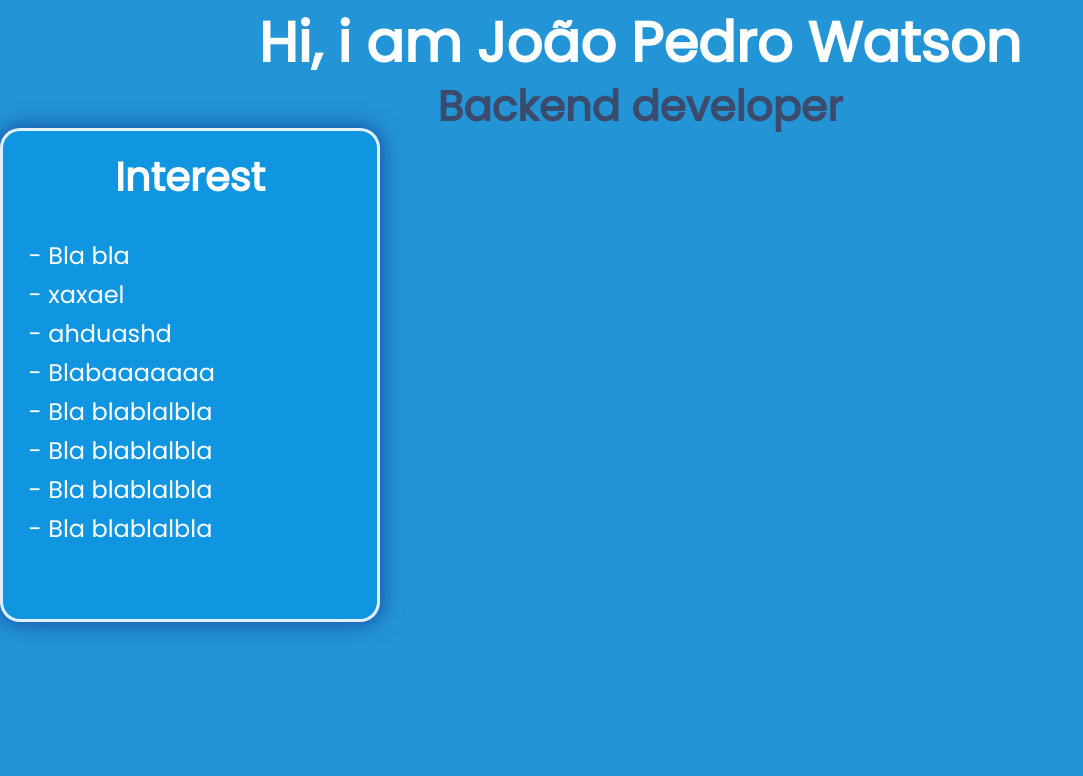
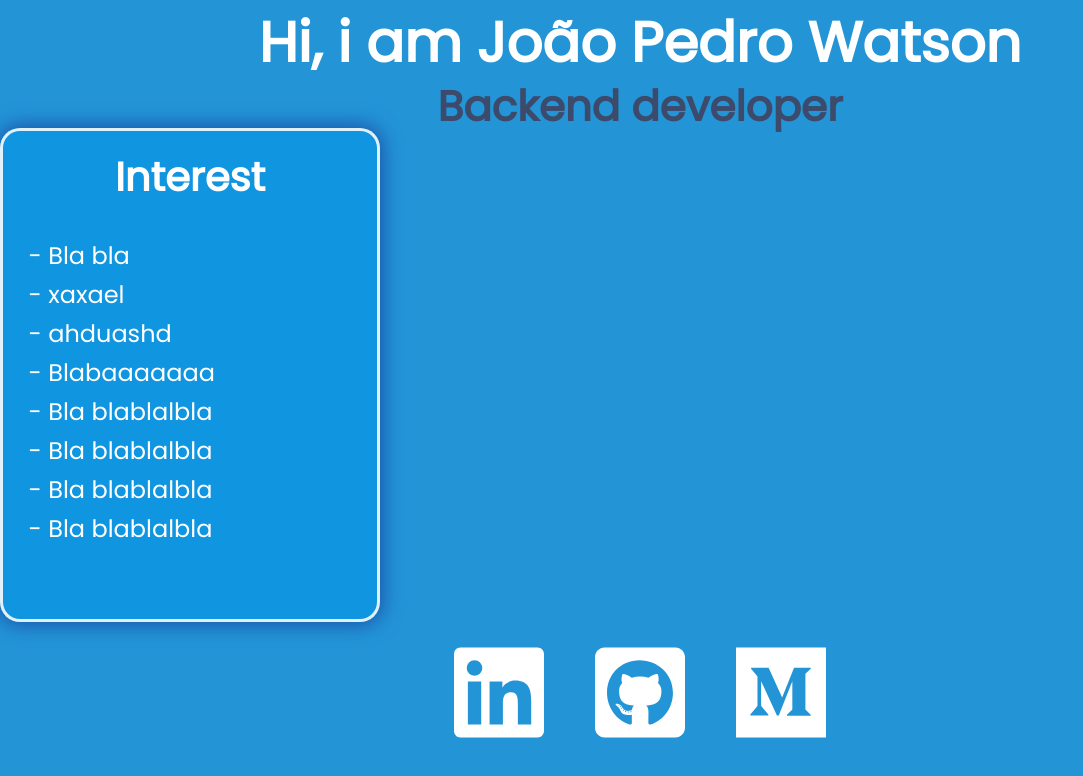
Before and after one commit to JoaoMWatson/portfolio, a React (Create React App) app: page / in a window 1280 px wide. Shown: the top 776 px of the page, without its empty margins (0-1083 px from the left). Built offline with nearby package versions, Linux system fonts and the light colour scheme.

Commit message:
footer base feito

```diff
--- a/src/App.js
+++ b/src/App.js
@@ -1,6 +1,7 @@
 import { Container } from './style.js'
 import Header from './components/Header'
 import Card from './components/Card'
+import Footer from './components/Footer'
 
 import './App.css'
 
@@ -9,6 +10,7 @@ function App() {
     <Container>
       <Header />
       <Card />
+      <Footer />
     </Container>
   );
 }
--- /dev/null
+++ b/src/assets/svg/index.js
@@ -0,0 +1,66 @@
+import React from "react";
+
+function Linkedin() {
+  return (
+    <svg
+      aria-hidden="true"
+      focusable="false"
+      data-prefix="fab"
+      data-icon="linkedin"
+      role="img"
+      xmlns="http://www.w3.org/2000/svg"
+      viewBox="0 0 448 512"
+      class="svg-inline--fa fa-linkedin fa-w-14 fa-9x"
+    >
+      <path
+        fill="currentColor"
+        d="M416 32H31.9C14.3 32 0 46.5 0 64.3v383.4C0 465.5 14.3 480 31.9 480H416c17.6 0 32-14.5 32-32.3V64.3c0-17.8-14.4-32.3-32-32.3zM135.4 416H69V202.2h66.5V416zm-33.2-243c-21.3 0-38.5-17.3-38.5-38.5S80.9 96 102.2 96c21.2 0 38.5 17.3 38.5 38.5 0 21.3-17.2 38.5-38.5 38.5zm282.1 243h-66.4V312c0-24.8-.5-56.7-34.5-56.7-34.6 0-39.9 27-39.9 54.9V416h-66.4V202.2h63.7v29.2h.9c8.9-16.8 30.6-34.5 62.9-34.5 67.2 0 79.7 44.3 79.7 101.9V416z"
+        class=""
+      ></path>
+    </svg>
+  );
+}
+
+function Medium() {
+  return (
+    <svg
+      aria-hidden="true"
+      focusable="false"
+      data-prefix="fab"
+      data-icon="medium"
+      role="img"
+      xmlns="http://www.w3.org/2000/svg"
+      viewBox="0 0 448 512"
+      class="svg-inline--fa fa-medium fa-w-14 fa-9x"
+    >
+      <path
+        fill="currentColor"
+        d="M0 32v448h448V32H0zm372.2 106.1l-24 23c-2.1 1.6-3.1 4.2-2.7 6.7v169.3c-.4 2.6.6 5.2 2.7 6.7l23.5 23v5.1h-118V367l24.3-23.6c2.4-2.4 2.4-3.1 2.4-6.7V199.8l-67.6 171.6h-9.1L125 199.8v115c-.7 4.8 1 9.7 4.4 13.2l31.6 38.3v5.1H71.2v-5.1l31.6-38.3c3.4-3.5 4.9-8.4 4.1-13.2v-133c.4-3.7-1-7.3-3.8-9.8L75 138.1V133h87.3l67.4 148L289 133.1h83.2v5z"
+        class=""
+      ></path>
+    </svg>
+  );
+}
+
+function Github() {
+  return (
+    <svg
+      aria-hidden="true"
+      focusable="false"
+      data-prefix="fab"
+      data-icon="github-square"
+      role="img"
+      xmlns="http://www.w3.org/2000/svg"
+      viewBox="0 0 448 512"
+      class="svg-inline--fa fa-github-square fa-w-14 fa-9x"
+    >
+      <path
+        fill="currentColor"
+        d="M400 32H48C21.5 32 0 53.5 0 80v352c0 26.5 21.5 48 48 48h352c26.5 0 48-21.5 48-48V80c0-26.5-21.5-48-48-48zM277.3 415.7c-8.4 1.5-11.5-3.7-11.5-8 0-5.4.2-33 .2-55.3 0-15.6-5.2-25.5-11.3-30.7 37-4.1 76-9.2 76-73.1 0-18.2-6.5-27.3-17.1-39 1.7-4.3 7.4-22-1.7-45-13.9-4.3-45.7 17.9-45.7 17.9-13.2-3.7-27.5-5.6-41.6-5.6-14.1 0-28.4 1.9-41.6 5.6 0 0-31.8-22.2-45.7-17.9-9.1 22.9-3.5 40.6-1.7 45-10.6 11.7-15.6 20.8-15.6 39 0 63.6 37.3 69 74.3 73.1-4.8 4.3-9.1 11.7-10.6 22.3-9.5 4.3-33.8 11.7-48.3-13.9-9.1-15.8-25.5-17.1-25.5-17.1-16.2-.2-1.1 10.2-1.1 10.2 10.8 5 18.4 24.2 18.4 24.2 9.7 29.7 56.1 19.7 56.1 19.7 0 13.9.2 36.5.2 40.6 0 4.3-3 9.5-11.5 8-66-22.1-112.2-84.9-112.2-158.3 0-91.8 70.2-161.5 162-161.5S388 165.6 388 257.4c.1 73.4-44.7 136.3-110.7 158.3zm-98.1-61.1c-1.9.4-3.7-.4-3.9-1.7-.2-1.5 1.1-2.8 3-3.2 1.9-.2 3.7.6 3.9 1.9.3 1.3-1 2.6-3 3zm-9.5-.9c0 1.3-1.5 2.4-3.5 2.4-2.2.2-3.7-.9-3.7-2.4 0-1.3 1.5-2.4 3.5-2.4 1.9-.2 3.7.9 3.7 2.4zm-13.7-1.1c-.4 1.3-2.4 1.9-4.1 1.3-1.9-.4-3.2-1.9-2.8-3.2.4-1.3 2.4-1.9 4.1-1.5 2 .6 3.3 2.1 2.8 3.4zm-12.3-5.4c-.9 1.1-2.8.9-4.3-.6-1.5-1.3-1.9-3.2-.9-4.1.9-1.1 2.8-.9 4.3.6 1.3 1.3 1.8 3.3.9 4.1zm-9.1-9.1c-.9.6-2.6 0-3.7-1.5s-1.1-3.2 0-3.9c1.1-.9 2.8-.2 3.7 1.3 1.1 1.5 1.1 3.3 0 4.1zm-6.5-9.7c-.9.9-2.4.4-3.5-.6-1.1-1.3-1.3-2.8-.4-3.5.9-.9 2.4-.4 3.5.6 1.1 1.3 1.3 2.8.4 3.5zm-6.7-7.4c-.4.9-1.7 1.1-2.8.4-1.3-.6-1.9-1.7-1.5-2.6.4-.6 1.5-.9 2.8-.4 1.3.7 1.9 1.8 1.5 2.6z"
+        class=""
+      ></path>
+    </svg>
+  );
+}
+
+export { Github, Linkedin, Medium };
--- /dev/null
+++ b/src/components/Footer/index.js
@@ -0,0 +1,16 @@
+import React from 'react'
+import {Linkedin, Github, Medium} from "../../assets/svg"
+import { Container } from './style.js'
+
+
+function Footer() {
+  return (
+    <Container>
+      <Linkedin />
+      <Github />
+      <Medium />
+    </Container>
+  )
+}
+
+export default Footer
--- /dev/null
+++ b/src/components/Footer/style.js
@@ -0,0 +1,25 @@
+import styled from "styled-components";
+import {fontColors} from "../../globalStyle.js"
+
+const Container = styled.footer`
+  width: 100vw;
+  height: 141px;
+  display: flex;
+  flex-direction: row;
+  justify-content: center;
+  align-items: center;
+  align-content: space-between;
+
+  svg{
+    width:90px;
+    margin:2%;
+    color: ${fontColors.primary};
+    transition:0.5ms;
+  }
+
+  svg:hover{
+    color: ${fontColors.hover};
+  }
+`;
+
+export { Container };
--- a/src/globalStyle.js
+++ b/src/globalStyle.js
@@ -1,6 +1,7 @@
 const fontColors = {
   primary: "#fff",
-  secondary: "#3C4A6B"
+  secondary: "#3C4A6B",
+  hover: "#3C4A6B"
 }
 
 const fontSize = {
```
